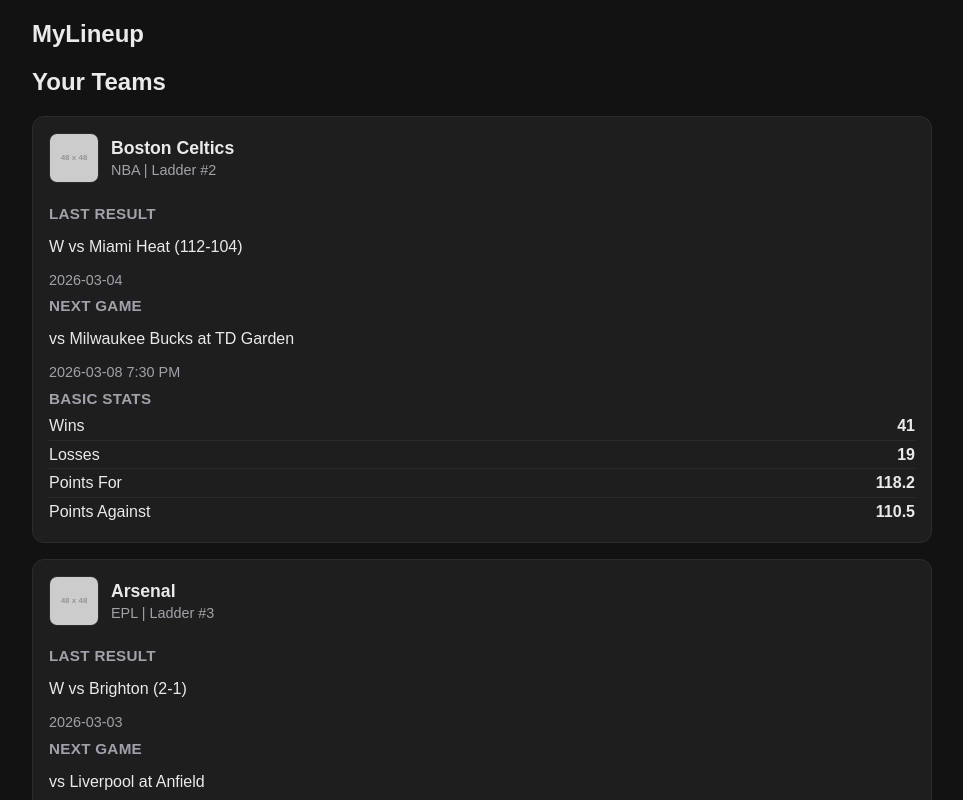
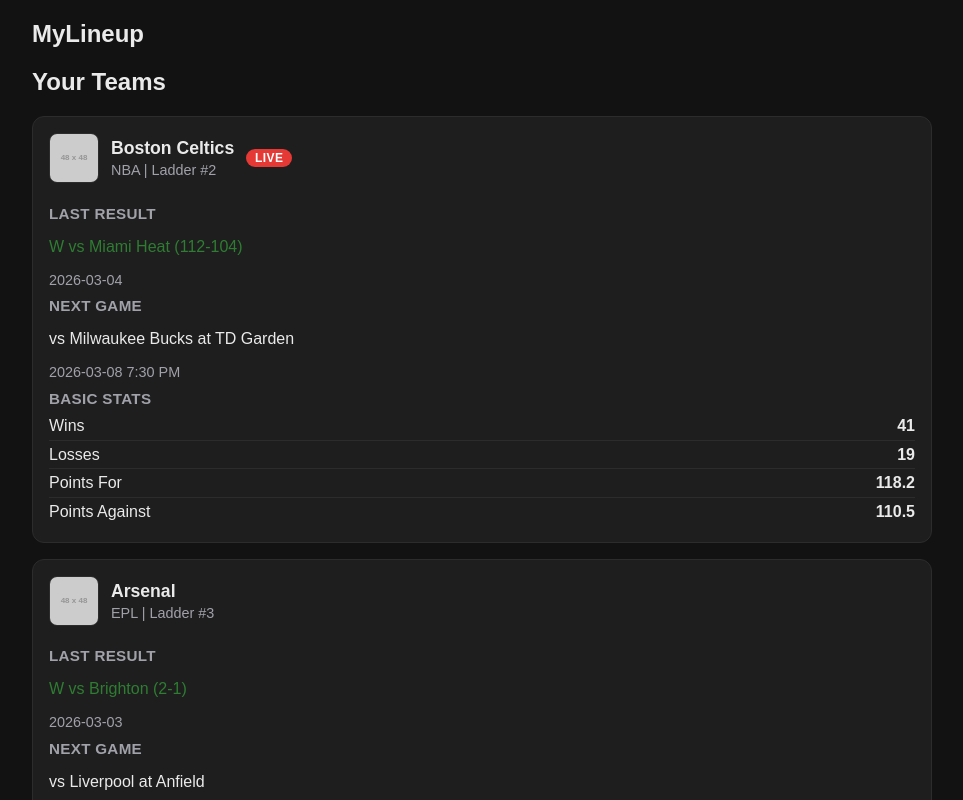
Before and after one commit to geezmulticoloredbob/MyLineUp, a React (Vite) app in the folder client/: page / in a window 1280 px wide. Shown: the top 800 px of the page, without its empty margins (158-1121 px from the left). Built offline with nearby package versions, Linux system fonts and the light colour scheme.

Commit message:
feat: enhance TeamCard component with live status and tone-based styling for match panels

```diff
--- a/client/src/features/dashboard/components/TeamCard.jsx
+++ b/client/src/features/dashboard/components/TeamCard.jsx
@@ -1,6 +1,6 @@
 import { formatStatLabel, getLatestResultPanel, getNextGamePanel } from '../utils/priority';
 
-function CardHeader({ teamName, league, logoUrl, ladderPosition }) {
+function CardHeader({ teamName, league, logoUrl, ladderPosition, isLive }) {
   return (
     <header className="team-card__header">
       <img
@@ -16,15 +16,18 @@
           {league} | Ladder #{ladderPosition ?? '-'}
         </p>
       </div>
+      {isLive ? <span className="badge-live">Live</span> : null}
     </header>
   );
 }
 
-function MatchPanel({ panel }) {
+function MatchPanel({ panel, tone = 'neutral' }) {
+  const toneClassName = tone === 'positive' ? 'score--positive' : tone === 'warning' ? 'score--warning' : tone === 'negative' ? 'score--negative' : '';
+
   return (
     <section className="team-card__section">
       <h3 className="team-card__section-title">{panel.title}</h3>
-      <p>{panel.content}</p>
+      <p className={toneClassName}>{panel.content}</p>
       <p className="team-card__meta">{panel.meta}</p>
     </section>
   );
@@ -33,10 +36,18 @@
 function MatchesSection({ team }) {
   const latestPanel = getLatestResultPanel(team, 30);
   const nextPanel = getNextGamePanel(team, 30);
+  const resultTone =
+    team?.latestResult?.outcome === 'W'
+      ? 'positive'
+      : team?.latestResult?.outcome === 'D'
+        ? 'warning'
+        : team?.latestResult?.outcome === 'L'
+          ? 'negative'
+          : 'neutral';
 
   return (
     <>
-      <MatchPanel panel={latestPanel} />
+      <MatchPanel panel={latestPanel} tone={resultTone} />
       <MatchPanel panel={nextPanel} />
     </>
   );
@@ -93,6 +104,7 @@
         league={team.league || 'League'}
         logoUrl={team.logoUrl}
         ladderPosition={team.ladderPosition}
+        isLive={team.isLive}
       />
       <MatchesSection team={team} />
       <StatsPanel stats={team.stats} />
--- a/client/src/mocks/mockTeams.js
+++ b/client/src/mocks/mockTeams.js
@@ -19,6 +19,7 @@
       time: '7:30 PM',
     },
     ladderPosition: 2,
+    isLive: true,
     stats: {
       wins: 41,
       losses: 19,
--- a/client/src/styles/index.css
+++ b/client/src/styles/index.css
@@ -103,6 +103,14 @@
   color: var(--accent-success);
 }
 
+.score--warning {
+  color: var(--accent-warning);
+}
+
+.score--negative {
+  color: var(--accent-error);
+}
+
 .badge-live {
   display: inline-block;
   background: var(--badge-live-bg);
```
